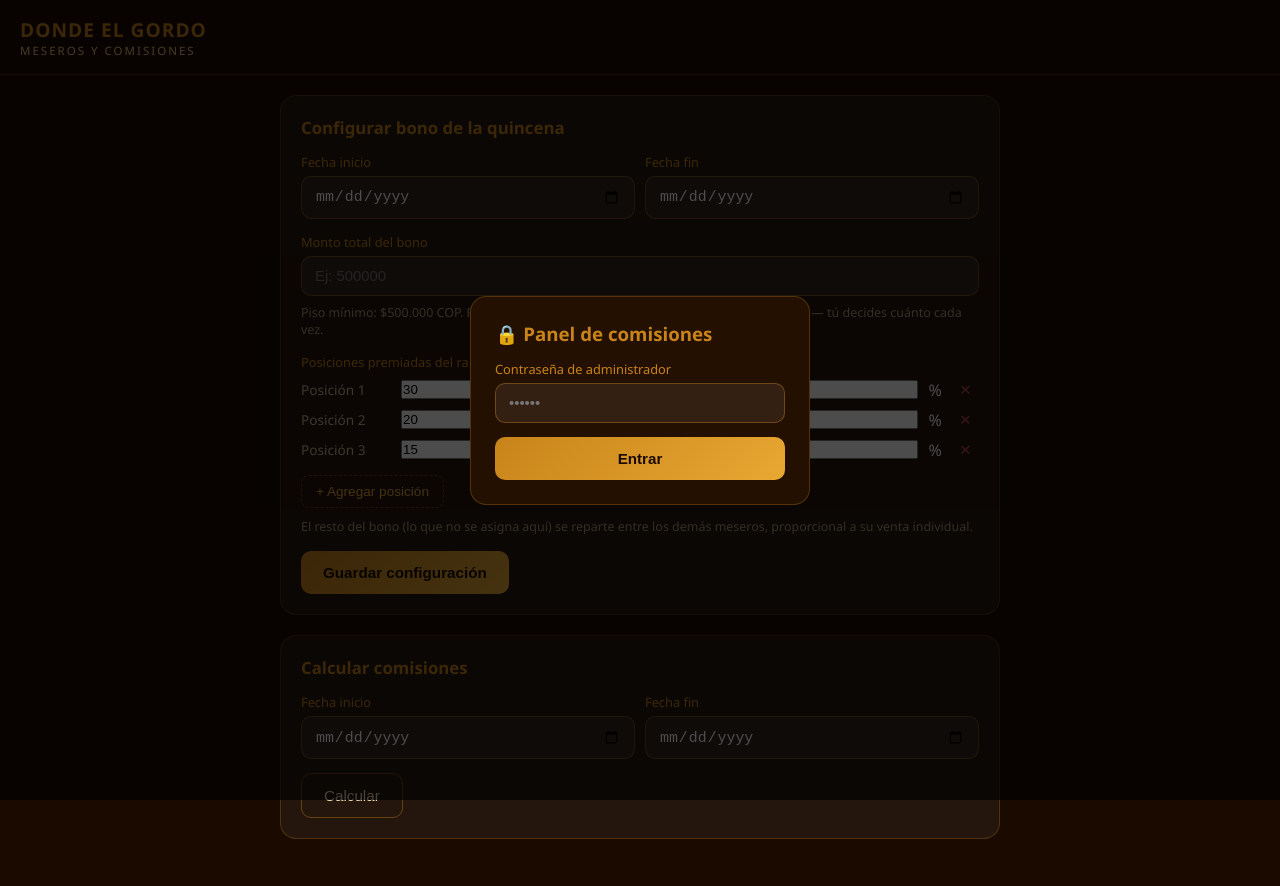
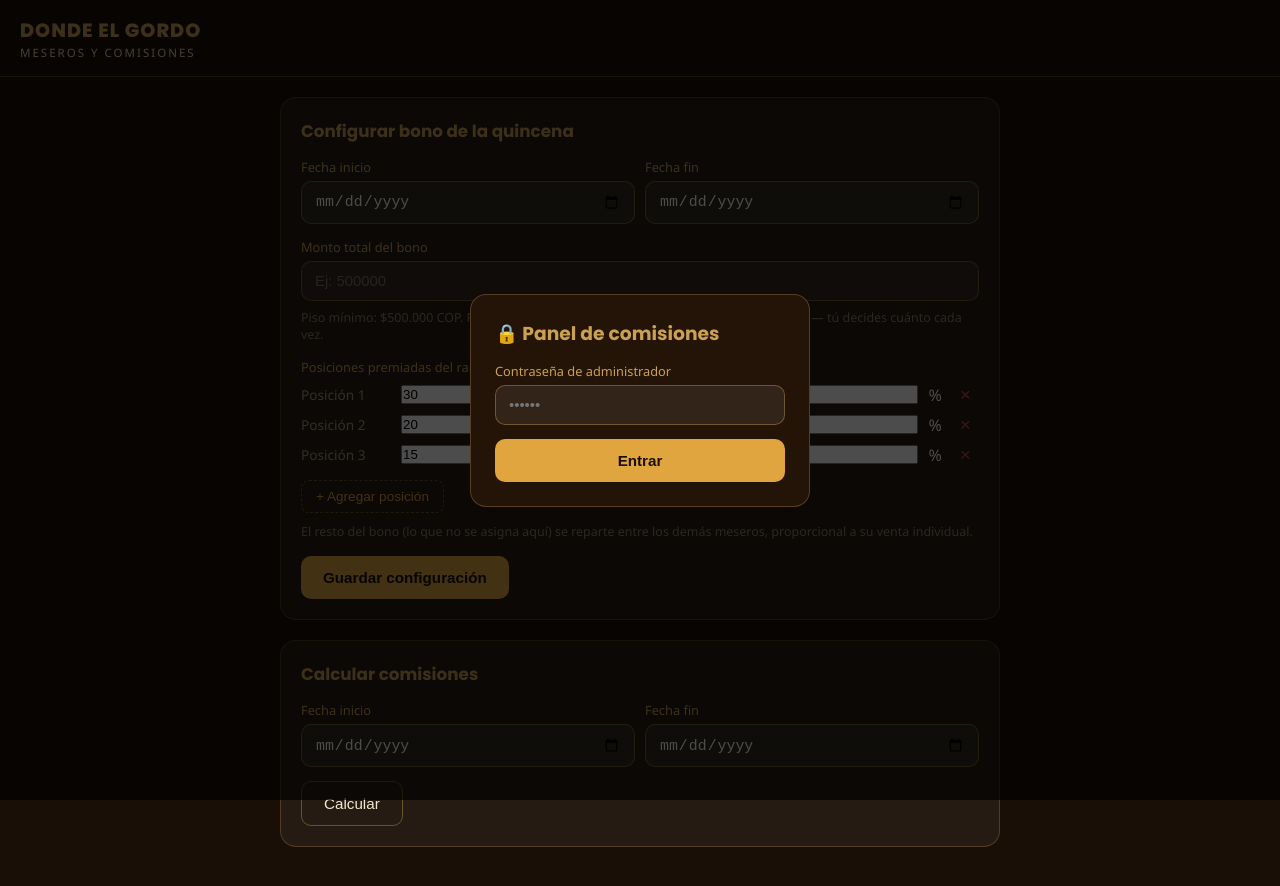
Before and after one commit to jcdondeelgordo-bit/MenuDigital, a plain HTML site: page comisiones.html in a window 1280 px wide. Drawn offline with Linux system fonts and the light colour scheme.

Commit message:
style: aplicar tokens de identidad visual dorada a comisiones.html

```diff
--- a/comisiones.html
+++ b/comisiones.html
@@ -4,54 +4,55 @@
 <meta charset="UTF-8">
 <meta name="viewport" content="width=device-width, initial-scale=1.0, maximum-scale=1.0">
 <title>Donde el Gordo - Comisiones</title>
+<link href="https://fonts.googleapis.com/css2?family=Poppins:wght@400;700;800&display=swap" rel="stylesheet">
 <style>
 *{margin:0;padding:0;box-sizing:border-box;}
-body{font-family:'Segoe UI',sans-serif;background:#1a0a00;color:#fff;min-height:100vh;padding-bottom:60px;}
+body{font-family:'Segoe UI',sans-serif;background:#1a0f07;color:#fff;min-height:100vh;padding-bottom:60px;}
 
-header{background:#1a0a00;border-bottom:1px solid rgba(200,132,26,0.3);padding:16px 20px;}
-.header-titulo{font-size:1.2rem;font-weight:800;color:#c8841a;letter-spacing:1px;}
-.header-sub{font-size:0.72rem;color:#e8c87a;letter-spacing:2px;}
+header{background:#1a0f07;border-bottom:1px solid rgba(202,161,83,0.3);padding:16px 20px;}
+.header-titulo{font-family:'Poppins',sans-serif;font-size:1.2rem;font-weight:800;color:#caa153;letter-spacing:1px;}
+.header-sub{font-size:0.72rem;color:#e6d3ac;letter-spacing:2px;}
 
 main{max-width:760px;margin:0 auto;padding:20px;}
 
-.seccion{background:rgba(255,255,255,0.05);border:1px solid rgba(200,132,26,0.25);border-radius:16px;padding:20px;margin-bottom:20px;}
-.seccion h2{color:#c8841a;font-size:1.05rem;margin-bottom:14px;}
+.seccion{background:rgba(255,255,255,0.05);border:1px solid rgba(202,161,83,0.25);border-radius:16px;padding:20px;margin-bottom:20px;}
+.seccion h2{font-family:'Poppins',sans-serif;color:#caa153;font-size:1.05rem;margin-bottom:14px;}
 
 .campo-grupo{margin-bottom:14px;}
-.campo-grupo label{display:block;font-size:0.8rem;color:#c8841a;margin-bottom:5px;}
-.campo-grupo input{width:100%;padding:11px 13px;background:rgba(255,255,255,0.07);border:1px solid rgba(200,132,26,0.4);border-radius:10px;color:#fff;font-size:0.93rem;outline:none;}
+.campo-grupo label{display:block;font-size:0.8rem;color:#caa153;margin-bottom:5px;}
+.campo-grupo input{width:100%;padding:11px 13px;background:rgba(255,255,255,0.07);border:1px solid rgba(202,161,83,0.4);border-radius:10px;color:#fff;font-size:0.93rem;outline:none;}
 .campo-fila{display:flex;gap:10px;}
 .campo-fila>div{flex:1;}
 
-.nota{font-size:0.78rem;color:rgba(240,224,176,0.65);margin-top:-6px;margin-bottom:14px;line-height:1.4;}
+.nota{font-size:0.78rem;color:rgba(201,184,154,0.65);margin-top:-6px;margin-bottom:14px;line-height:1.4;}
 
 .posiciones-lista{display:flex;flex-direction:column;gap:8px;margin-bottom:14px;}
 .posicion-row{display:flex;align-items:center;gap:10px;}
-.posicion-label{flex:none;width:90px;font-size:0.85rem;color:rgba(240,224,176,0.8);}
+.posicion-label{flex:none;width:90px;font-size:0.85rem;color:rgba(201,184,154,0.8);}
 .posicion-row input{flex:1;}
 .btn-quitar-pos{flex:none;background:transparent;border:none;color:rgba(255,100,100,0.7);font-size:1.2rem;cursor:pointer;padding:0 8px;}
-.btn-agregar-pos{background:transparent;border:1px dashed rgba(200,132,26,0.4);color:#e8a832;padding:8px 14px;border-radius:8px;font-size:0.85rem;cursor:pointer;}
+.btn-agregar-pos{background:transparent;border:1px dashed rgba(202,161,83,0.4);color:#e0a53f;padding:8px 14px;border-radius:8px;font-size:0.85rem;cursor:pointer;}
 
-.btn-principal{padding:13px 22px;background:linear-gradient(135deg,#c8841a,#e8a832);border:none;border-radius:10px;color:#1a0a00;font-size:0.95rem;font-weight:700;cursor:pointer;}
-.btn-secundario{padding:13px 22px;background:transparent;border:1px solid rgba(200,132,26,0.4);border-radius:10px;color:#f0e0b0;font-size:0.95rem;cursor:pointer;}
+.btn-principal{padding:13px 22px;background:#e0a53f;border:none;border-radius:10px;color:#1a0f07;font-size:0.95rem;font-weight:700;cursor:pointer;}
+.btn-secundario{padding:13px 22px;background:transparent;border:1px solid rgba(202,161,83,0.4);border-radius:10px;color:#f3e6d0;font-size:0.95rem;cursor:pointer;}
 .msg{margin-top:12px;font-size:0.85rem;padding:10px 12px;border-radius:8px;}
 .msg.ok{background:rgba(70,180,100,0.15);color:#5fd489;}
 .msg.error{background:rgba(224,80,80,0.15);color:#e88;}
 
 table{width:100%;border-collapse:collapse;margin-top:14px;}
 th,td{text-align:left;padding:10px 8px;border-bottom:1px solid rgba(255,255,255,0.08);font-size:0.88rem;}
-th{color:#c8841a;font-size:0.78rem;text-transform:uppercase;letter-spacing:0.5px;}
+th{color:#caa153;font-size:0.78rem;text-transform:uppercase;letter-spacing:0.5px;}
 td.num{text-align:right;font-weight:700;}
-tr.top-rank td{color:#e8a832;}
-.badge-pos{display:inline-block;background:rgba(200,132,26,0.2);color:#e8a832;padding:2px 8px;border-radius:10px;font-size:0.75rem;font-weight:700;}
-.badge-prop{display:inline-block;background:rgba(255,255,255,0.08);color:rgba(240,224,176,0.7);padding:2px 8px;border-radius:10px;font-size:0.75rem;}
+tr.top-rank td{color:#e0a53f;}
+.badge-pos{display:inline-block;background:rgba(202,161,83,0.2);color:#e0a53f;padding:2px 8px;border-radius:10px;font-size:0.75rem;font-weight:700;}
+.badge-prop{display:inline-block;background:rgba(255,255,255,0.08);color:rgba(201,184,154,0.7);padding:2px 8px;border-radius:10px;font-size:0.75rem;}
 
-.total-row td{font-weight:800;color:#fff;border-top:2px solid rgba(200,132,26,0.3);}
+.total-row td{font-weight:800;color:#fff;border-top:2px solid rgba(202,161,83,0.3);}
 
 .overlay{position:fixed;inset:0;background:rgba(0,0,0,0.7);display:flex;align-items:center;justify-content:center;z-index:50;}
 .overlay.oculto{display:none;}
-.login-box{background:#241000;border:1px solid rgba(200,132,26,0.3);border-radius:16px;padding:24px;width:90%;max-width:340px;}
-.login-box h3{color:#c8841a;margin-bottom:14px;}
+.login-box{background:#241408;border:1px solid rgba(202,161,83,0.3);border-radius:16px;padding:24px;width:90%;max-width:340px;}
+.login-box h3{font-family:'Poppins',sans-serif;color:#caa153;margin-bottom:14px;}
 </style>
 </head>
 <body>
@@ -92,7 +93,7 @@ tr.top-rank td{color:#e8a832;}
     </div>
     <div class="nota">Piso mínimo: $500.000 COP. Puede subir según ventas de la quincena o en festividades — tú decides cuánto cada vez.</div>
 
-    <label style="display:block;font-size:0.8rem;color:#c8841a;margin-bottom:8px;">Posiciones premiadas del ranking (% del monto total para cada una)</label>
+    <label style="display:block;font-size:0.8rem;color:#caa153;margin-bottom:8px;">Posiciones premiadas del ranking (% del monto total para cada una)</label>
     <div class="posiciones-lista" id="posiciones-lista"></div>
     <button class="btn-agregar-pos" onclick="agregarPosicion()">+ Agregar posición</button>
     <div class="nota" style="margin-top:10px;">El resto del bono (lo que no se asigna aquí) se reparte entre los demás meseros, proporcional a su venta individual.</div>
```
